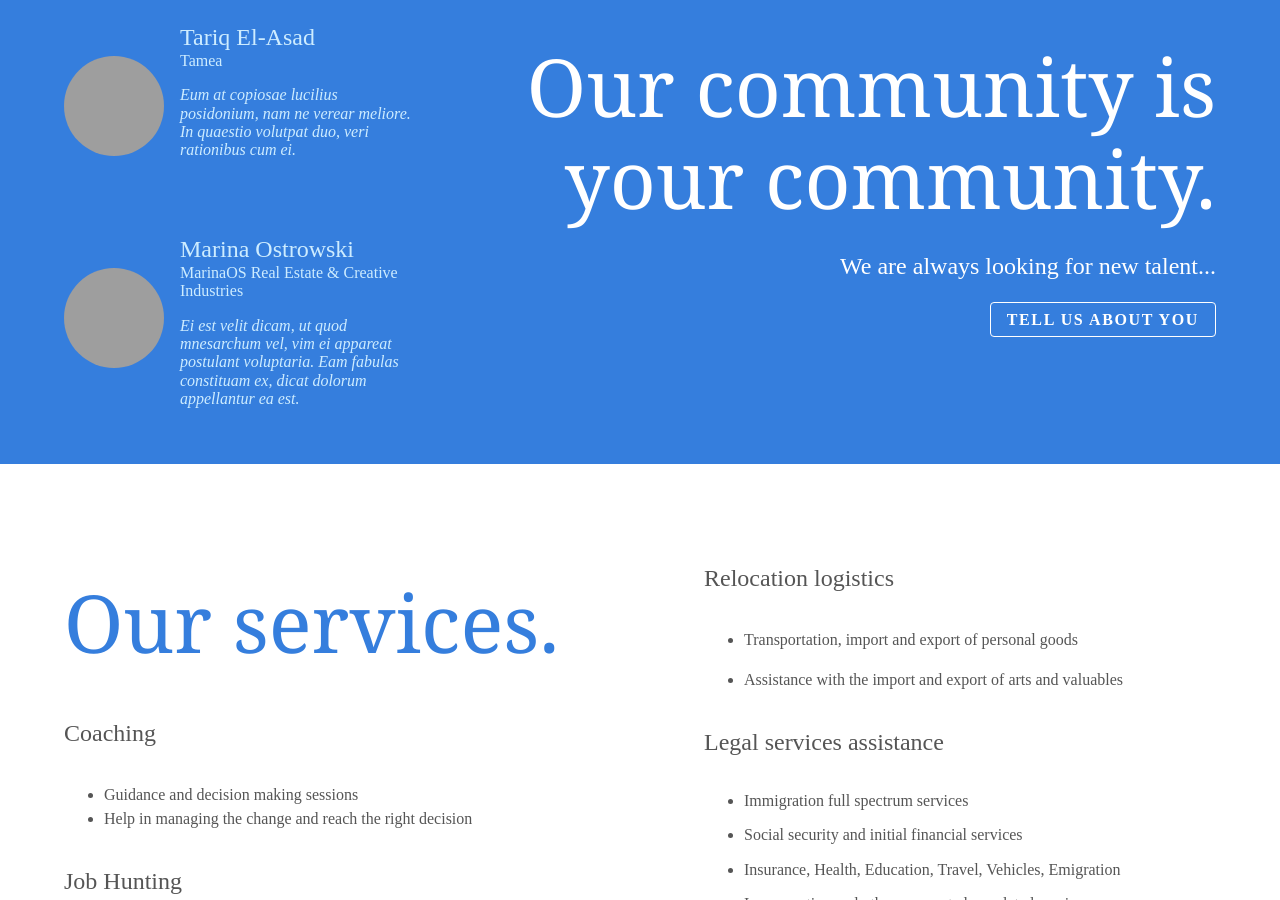
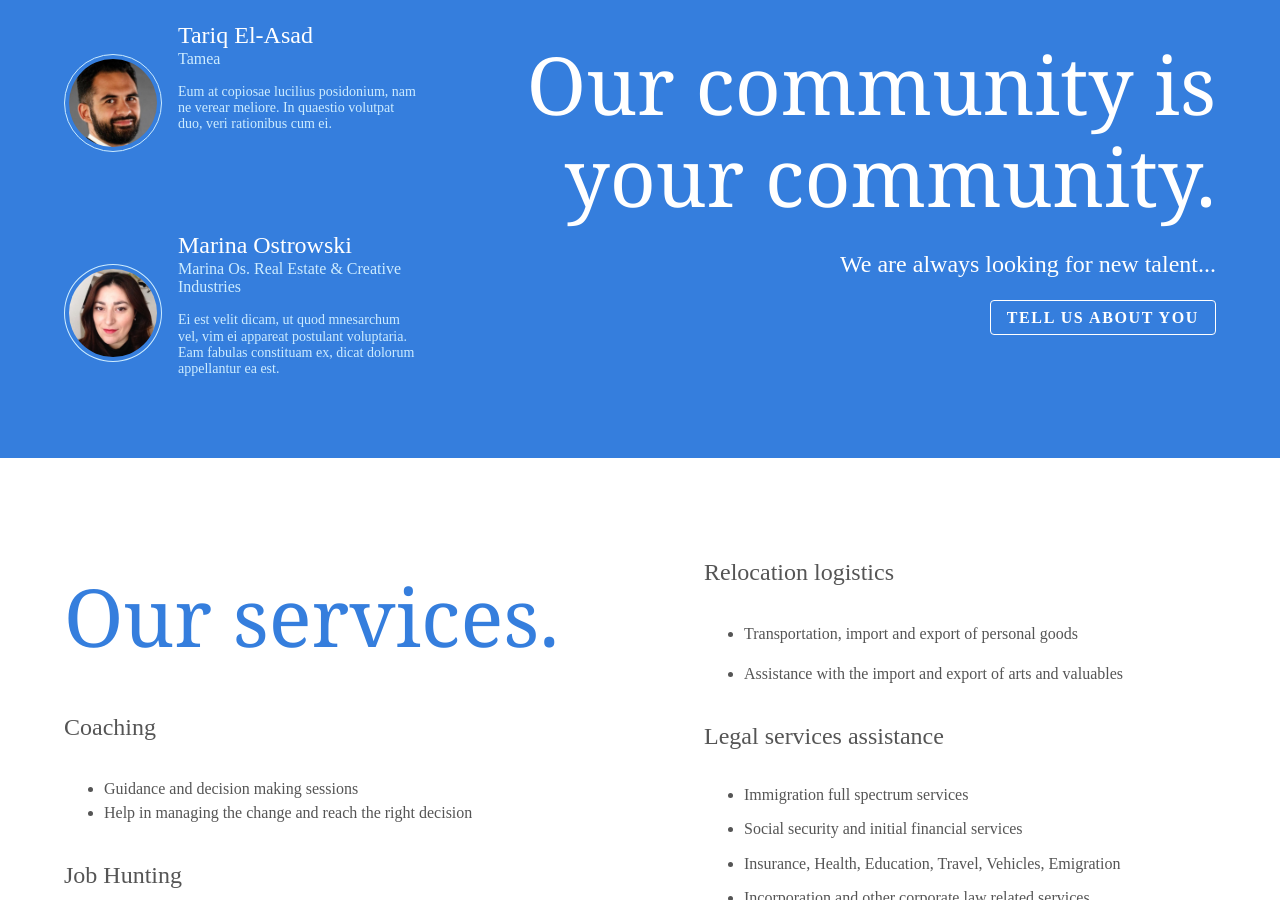
Before and after one commit to Moviinn/moviinn.github.io, a Jekyll site: the page built from index.md, in a window 1280 px wide and 900 px high, scrolled down 2054 px. Built offline with Jekyll 4.4.1, drawn with Linux system fonts in a browser that asks for light colours; nearby versions of some CDN libraries; grey boxes are pictures that could not be loaded.

Commit message:
Updated the community page.

```diff
--- a/content/en/community.html
+++ b/content/en/community.html
@@ -4,30 +4,30 @@
   <div class="w-90 center pv5">
 
     <div class="w-third fl pr4">
-      <img src="http://loremflickr.com/100/100/student/all" class="fl mt4 mb4 mr3 br-100" />
+      <img src="/assets/faces/noelia.jpg" class="w-25 fl mv4 mr3 br-100 pa1 ba b-white" />
       <p>
-        <a href="http://pt.linkedin.com/in/noelianovella" class="link dim lightest-blue f3">
+        <a href="http://pt.linkedin.com/in/noelianovella" class="link dim white f3">
           Noelia Novella
         </a>
         <br/>
         City Ambassador for Lisbon
       </p>
-      <p class="i">
+      <p class="f6">
         I'm from Madrid, I've been living in Lisbon for 7 years. I enjoy
         helping newcomers get set-up. Drop me a Line!
       </p>
     </div>
 
     <div class="w-third fl pr4">
-      <img src="http://loremflickr.com/100/100/student/all?1" class="fl mt4 mb5 mr3 br-100" />
+      <img src="/assets/faces/ana.jpg" class="w-25 fl mt4 mb5 mr3 br-100 pa1 ba b-white" />
       <p>
-        <a href="http://pt.linkedin.com/in/noelianovella" class="link dim lightest-blue f3">
+        <a href="#ana" class="link dim white f3">
           Ana Barjasic
         </a>
         <br/>
         Global Entrepreneurship Network Portugal
       </p>
-      <p class="i">
+      <p class="f6">
         Lorem ipsum dolor sit amet, vix eu ridens equidem. Aperiri
         mediocritatem vim no, mei an diam nulla oblique. Pro cetero neglegentur
         ea.
@@ -35,15 +35,15 @@
     </div>
 
     <div class="w-third fl">
-      <img src="http://loremflickr.com/100/100/student/all?2" class="fl mt4 mb5 mr3 br-100" />
+      <img src="/assets/faces/tom.jpg" class="w-25 fl mt4 mb5 mr3 br-100 pa1 ba b-white" />
       <p>
-        <a href="http://pt.linkedin.com/in/noelianovella" class="link dim lightest-blue f3">
+        <a href="#top" class="link dim white f3">
           Tom Davis
         </a>
         <br/>
         Founder of Coward Central
       </p>
-      <p class="i">
+      <p class="f6">
         Duo altera viderer explicari te. Eu etiam suavitate sit. Quot idque
         recteque mea ei, simul audiam docendi ad nec, ad case docendi alienum
         eos.
@@ -57,30 +57,30 @@
     <div class="w-third fl pr4">
 
       <div>
-        <img src="http://loremflickr.com/100/100/student/all?3" class="fl mt4 mb5 mr3 br-100" />
+        <img src="/assets/faces/tariq.jpg" class="w-25 fl mt4 mb5 mr3 br-100 pa1 ba b-white" />
         <p>
-          <a href="http://pt.linkedin.com/in/noelianovella" class="link dim lightest-blue f3">
+          <a href="#tariq" class="link dim white f3">
             Tariq El-Asad
           </a>
           <br/>
           Tamea
         </p>
-        <p class="i">
+        <p class="f6">
           Eum at copiosae lucilius posidonium, nam ne verear meliore. In quaestio
           volutpat duo, veri rationibus cum ei.
         </p>
       </div>
       <div class="cf"></div>
       <div>
-        <img src="http://loremflickr.com/100/100/student/all?4" class="fl mt4 mb5 mr3 br-100" />
+        <img src="/assets/faces/marina.jpeg" class="w-25 fl mt4 mb5 mr3 br-100 pa1 ba b-white" />
         <p>
-          <a href="http://marinaos.com" class="link dim lightest-blue f3">
+          <a href="http://marinaos.com" class="link dim white f3">
             Marina Ostrowski
           </a>
           <br/>
-          MarinaOS Real Estate &amp; Creative Industries
+          Marina Os. Real Estate &amp; Creative Industries
         </p>
-        <p class="i">
+        <p class="f6">
           Ei est velit dicam, ut quod mnesarchum vel, vim ei appareat postulant
           voluptaria. Eam fabulas constituam ex, dicat dolorum appellantur ea
           est.
```
Also changed, not shown: assets/faces/ana.jpg (added), assets/faces/marina.jpeg (added), assets/faces/noelia.jpg (added), assets/faces/tariq.jpg (added), assets/faces/tom.jpg (added).
